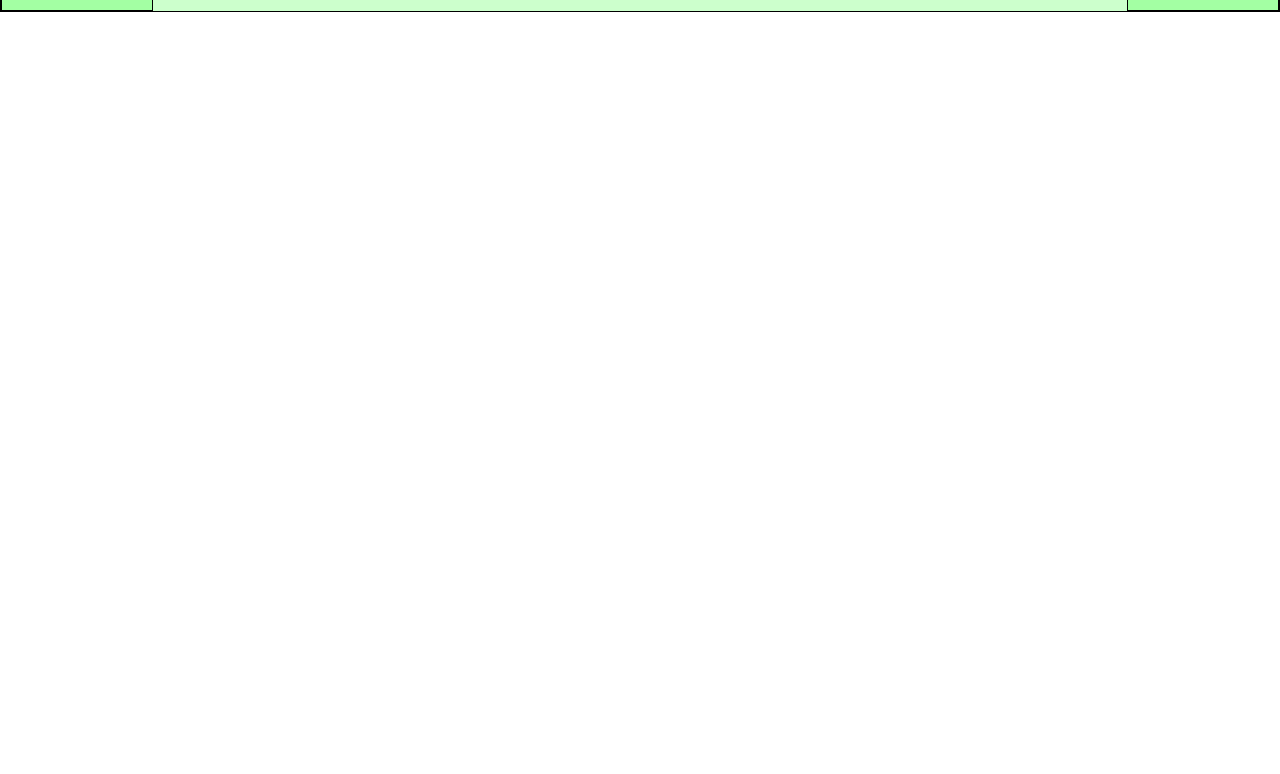
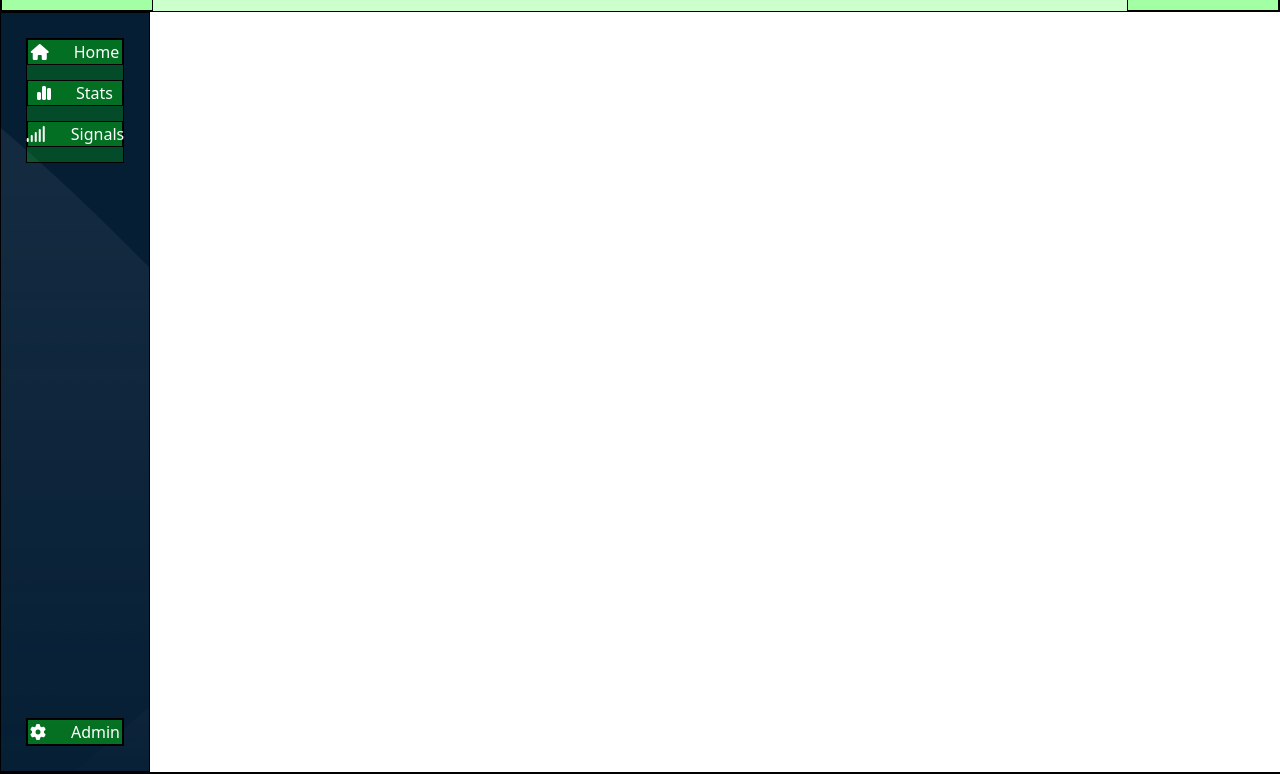
Before and after one commit to Oltion-Koceku/html-css-bootstrap-dashboard, a plain HTML site: page index.html in a window 1280 px wide. Shown: the part 58-832 px from the top of the page. Before the commit the page ends 800 px from the top, so only its background shows below. Drawn offline with nearby package versions, Linux system fonts and the light colour scheme.

Commit message:
[add]menu left

```diff
--- a/assets/style/style.css
+++ b/assets/style/style.css
@@ -2,6 +2,7 @@
   --top-main: #1b72e8;
   --campanella: #ff8f00;
   --link: #f26551;
+  --menu-left: #051e34;
 }
 
 .debug {
@@ -12,17 +13,29 @@
 header {
   height: 70px;
 }
+
 .d-flex.align-items-center.debug {
   height: 70px;
 }
-body{
-font-family: 'roboto'sans-serif;
+
+body {
+  font-family: 'roboto' sans-serif;
 }
 
-.menu-container{
+main {
+  height: 95vh;
+}
+
+.menu-container {
   max-width: 150px;
-margin: 0 auto;
+  padding: 25px;
+  height: 100%;
+  color: white;
+  background-image: url(../img/sidebar-bg.png);
+  width: 100%;
+  background-color: var(--menu-left);
 }
+
 /* header */
 /* generali */
 
@@ -45,15 +58,17 @@ margin: 0 auto;
 
 /* /logo */
 /* search */
-.search{
+.search {
   border-radius: 5px;
   background-color: lightgray;
 }
-.search .lente i{
+
+.search .lente i {
   font-size: 15px;
   padding: 5px;
 }
-.search .search-text input{
+
+.search .search-text input {
   width: 100%;
   padding: 5px;
   background-color: lightgrey;
@@ -63,27 +78,55 @@ margin-right: 5px;
 
 /* /search */
 /* notifiche */
-.notifiche .altro{
+.notifiche .altro {
   width: 112.5px;
 }
-.notifiche .campanella{
+
+.notifiche .campanella {
   width: 37.5px;
 }
-.notifiche .altro i{
+
+.notifiche .altro i {
   padding: 10px;
   font-size: 20px;
 }
-.notifiche .campanella i{
+
+.notifiche .campanella i {
   font-size: 20px;
   padding: 10px;
   color: var(--campanella);
 }
+
 /* /notifiche */
 
 /* /header */
 
 /* main */
+
+/* main left */
+.main-left {
+  height: 100%;
+}
+
+.menu-container .icon-text {
+  margin-left: 25px;
+}
+.menu .home,
+.stats,
+.signals{
+margin-bottom: 15px;
+
+}
+/* /main left */
+
 /* /main */
 
 /* footer */
 /* /footer */
+
+/* responsive */
+@media screen and (max-width:991px) {
+  .menu-container {
+    width: 80px;
+  }
+}
--- a/index.html
+++ b/index.html
@@ -54,17 +54,32 @@
   <main>
     <!-- menu -->
     <section class="main-left">
-      <div class="menu-container d-flex flex-column">
-        <div class="menu d-flex flex-column justify-content-between">
-          <div class="home"></div>
-          <div class="stats"></div>
-          <div class="signals"></div>
+      <div class="menu-container d-flex flex-column justify-content-between  debug">
+        <div class="menu d-flex flex-column justify-content-between debug">
+          <div class="home d-flex justify-content-center  debug">
+            <div class="icon"><i class="fa-solid fa-house"></i></div>
+            <div class="icon-text d-none d-lg-block">Home</div>
+          </div>
+          <div class="stats d-flex justify-content-center debug">
+            <div class="icon"><i class="fa-solid fa-chart-simple"></i></div>
+            <div class="icon-text d-none d-lg-block">Stats</div>
+          </div>
+          <div class="signals d-flex justify-content-center debug">
+            <div class="icon"><i class="fa-solid fa-signal"></i></div>
+            <div class="icon-text d-none d-lg-block">Signals</div>
+          </div>
         </div>
-        <div class="setting-menu"></div>
+
+        <div class="setting-menu debug">
+          <div class="home d-flex justify-content-center  debug">
+            <div class="icon"><i class="fa-solid fa-gear"></i></div>
+            <div class="icon-text d-none d-lg-block">Admin</div>
+          </div>
+        </div>
       </div>
     </section>
     <!-- /menu -->
-  <section class="main-right"></section>
+  <section class="main-right debug"></section>
   </main>
 
   <footer></footer>
```
Lines whose indentation alone changed are shown as unchanged.
